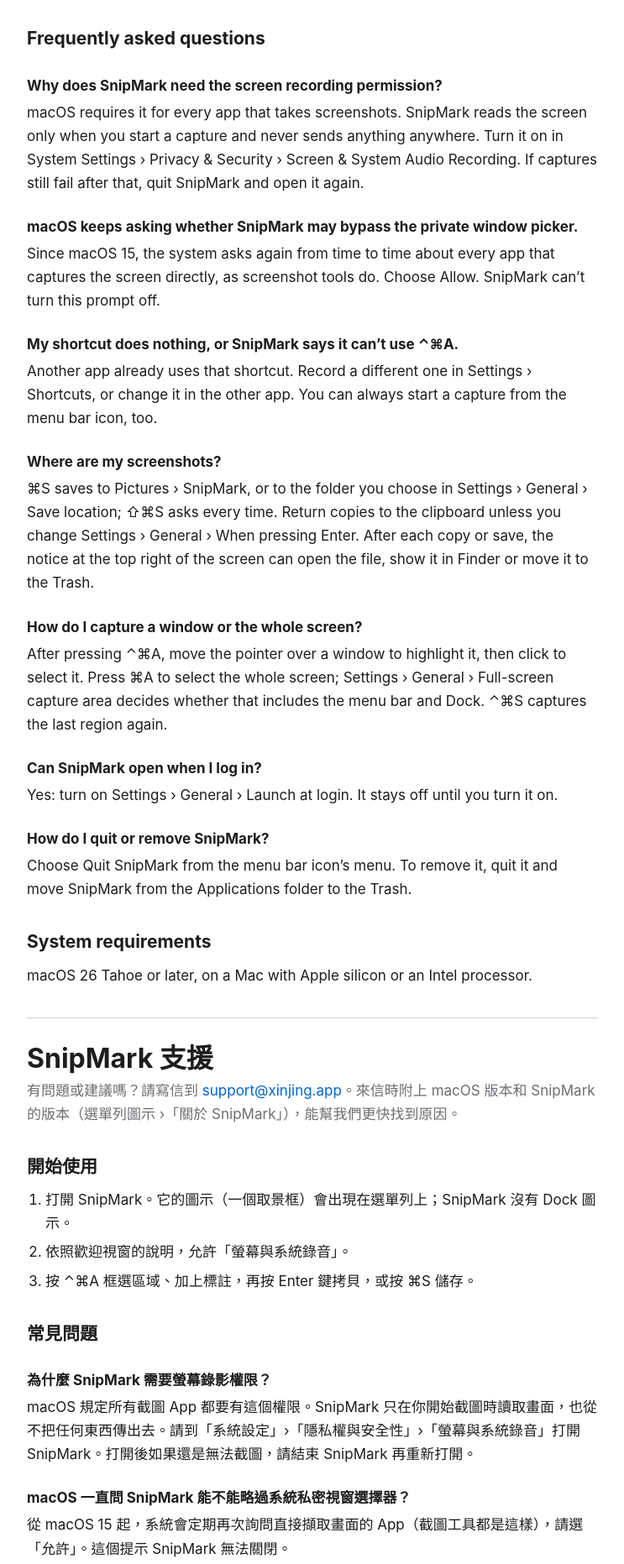
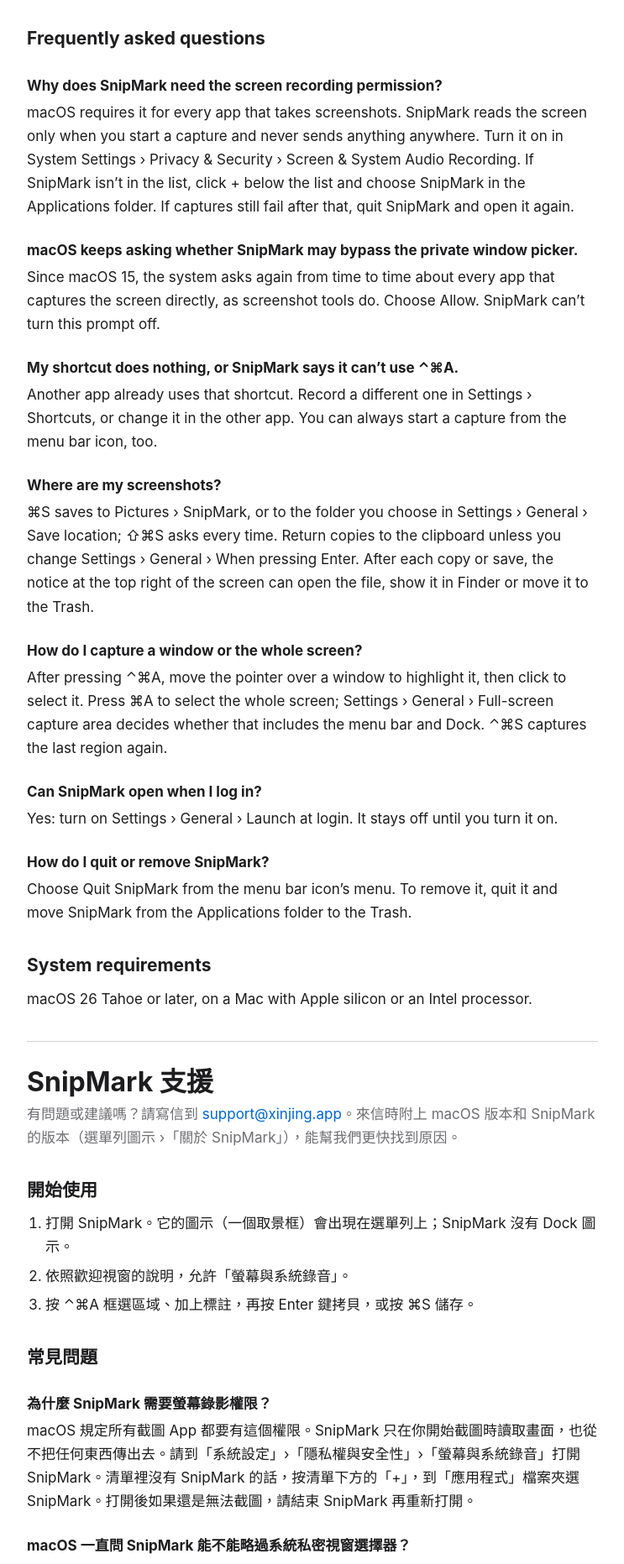
Before and after one commit to xinjing-yuan/xinjing-yuan.github.io, a plain HTML site: page snipmark/support.html in a window 1280 px wide. Shown: the part 429-2292 px from the top of the page at 84% size, without its empty margins (268-1011 px from the left). Drawn offline with Linux system fonts and the light colour scheme.

Commit message:
Add files via upload

```diff
--- a/snipmark/support.html
+++ b/snipmark/support.html
@@ -31,7 +31,7 @@
 
   <h2>Frequently asked questions</h2>
   <h3>Why does SnipMark need the screen recording permission?</h3>
-  <p>macOS requires it for every app that takes screenshots. SnipMark reads the screen only when you start a capture and never sends anything anywhere. Turn it on in System Settings › Privacy &amp; Security › Screen &amp; System Audio Recording. If captures still fail after that, quit SnipMark and open it again.</p>
+  <p>macOS requires it for every app that takes screenshots. SnipMark reads the screen only when you start a capture and never sends anything anywhere. Turn it on in System Settings › Privacy &amp; Security › Screen &amp; System Audio Recording. If SnipMark isn’t in the list, click + below the list and choose SnipMark in the Applications folder. If captures still fail after that, quit SnipMark and open it again.</p>
 
   <h3>macOS keeps asking whether SnipMark may bypass the private window picker.</h3>
   <p>Since macOS 15, the system asks again from time to time about every app that captures the screen directly, as screenshot tools do. Choose Allow. SnipMark can’t turn this prompt off.</p>
@@ -68,7 +68,7 @@
 
   <h2>常見問題</h2>
   <h3>為什麼 SnipMark 需要螢幕錄影權限？</h3>
-  <p>macOS 規定所有截圖 App 都要有這個權限。SnipMark 只在你開始截圖時讀取畫面，也從不把任何東西傳出去。請到「系統設定」›「隱私權與安全性」›「螢幕與系統錄音」打開 SnipMark。打開後如果還是無法截圖，請結束 SnipMark 再重新打開。</p>
+  <p>macOS 規定所有截圖 App 都要有這個權限。SnipMark 只在你開始截圖時讀取畫面，也從不把任何東西傳出去。請到「系統設定」›「隱私權與安全性」›「螢幕與系統錄音」打開 SnipMark。清單裡沒有 SnipMark 的話，按清單下方的「+」，到「應用程式」檔案夾選 SnipMark。打開後如果還是無法截圖，請結束 SnipMark 再重新打開。</p>
 
   <h3>macOS 一直問 SnipMark 能不能略過系統私密視窗選擇器？</h3>
   <p>從 macOS 15 起，系統會定期再次詢問直接擷取畫面的 App（截圖工具都是這樣），請選「允許」。這個提示 SnipMark 無法關閉。</p>
@@ -105,7 +105,7 @@
 
   <h2>常见问题</h2>
   <h3>为什么 SnipMark 需要录屏权限？</h3>
-  <p>macOS 要求所有截图 App 都有这个权限。SnipMark 只在你开始截图时读取画面，也从不把任何东西传出去。请到“系统设置”›“隐私与安全”›“录屏与系统录音”打开 SnipMark。打开后如果还是不能截图，请退出 SnipMark 再重新打开。</p>
+  <p>macOS 要求所有截图 App 都有这个权限。SnipMark 只在你开始截图时读取画面，也从不把任何东西传出去。请到“系统设置”›“隐私与安全”›“录屏与系统录音”打开 SnipMark。列表里没有 SnipMark 的话，点列表下方的“+”，到“应用程序”文件夹选择 SnipMark。打开后如果还是不能截图，请退出 SnipMark 再重新打开。</p>
 
   <h3>macOS 隔一段时间就问能否让 SnipMark 绕过系统私密窗口选择器？</h3>
   <p>从 macOS 15 起，系统会定期再次询问直接截取屏幕的 App（截图工具都是这样），请选“允许”。这个提示 SnipMark 无法关闭。</p>
```
